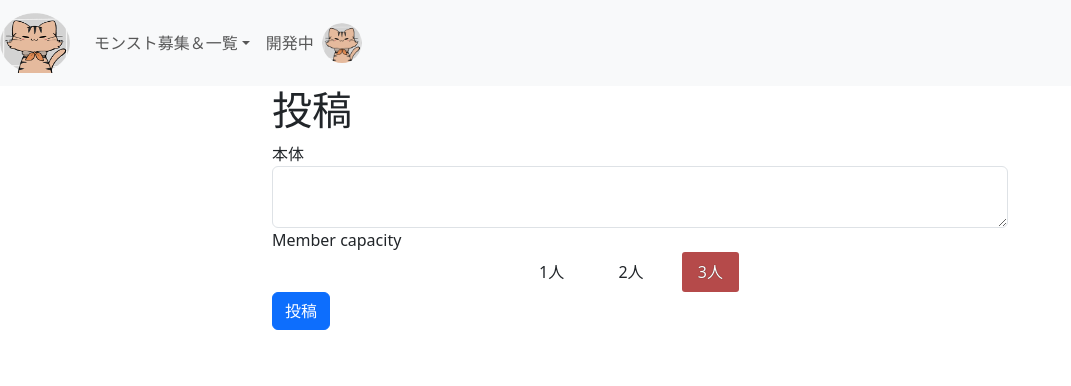
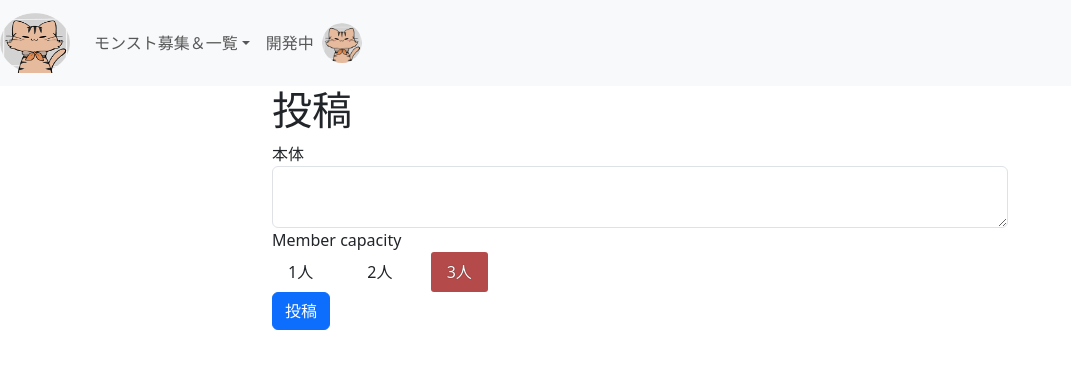
Before and after one commit to yukimiyata/monster-strike-for-twitter, a Rails app: page /posts/new in a window 1280 px wide. Shown: the top 386 px of the page, without its empty margins (0-1071 px from the left). Run offline with Rails 7, Linux system fonts and the light colour scheme; the visitor is signed in with stand-in values (Sample User, id 1); style sheets or scripts are compiled from the project's sources; some libraries are stand-ins or nearby versions.

Commit message:
fix: fieldsetに該当していた部分を削除

```diff
--- a/app/assets/stylesheets/posts.scss
+++ b/app/assets/stylesheets/posts.scss
@@ -4,13 +4,6 @@
 
 .recruiting_position_style_start{
   margin: 20px;
-}
-
-#radio-button-style {
-  border: none;
-  padding: 0;
-  margin: 0;
-  text-align: center;
 }
 
 .radio-inline__input {
--- a/app/views/posts/new.html.erb
+++ b/app/views/posts/new.html.erb
@@ -16,9 +16,8 @@
           <%= form.label '本体' %>
           <%= form.text_area :body, class: 'form-control' %>
         </div>
+        <%= form.label :member_capacity %>
         <div class='form-group'>
-          <%= form.label :member_capacity %>
-          <div id='radio-button-style'>
           <%= form.radio_button :member_capacity, 1, class: "radio-inline__input" %>
           <%= form.label :member_capacity, '1人', value: 1, class: "radio-inline__label" %>
 
@@ -29,7 +28,6 @@
           <%= form.radio_button :member_capacity, 3, class: "radio-inline__input" %>
           <%= form.label :member_capacity, '3人', value: 3, class: "radio-inline__label" %>
         </div>
-        </div>
         <div class='actions'>
           <%= form.submit '投稿', class: 'btn btn-primary' %>
         </div>
```
Lines whose indentation alone changed are shown as unchanged.
